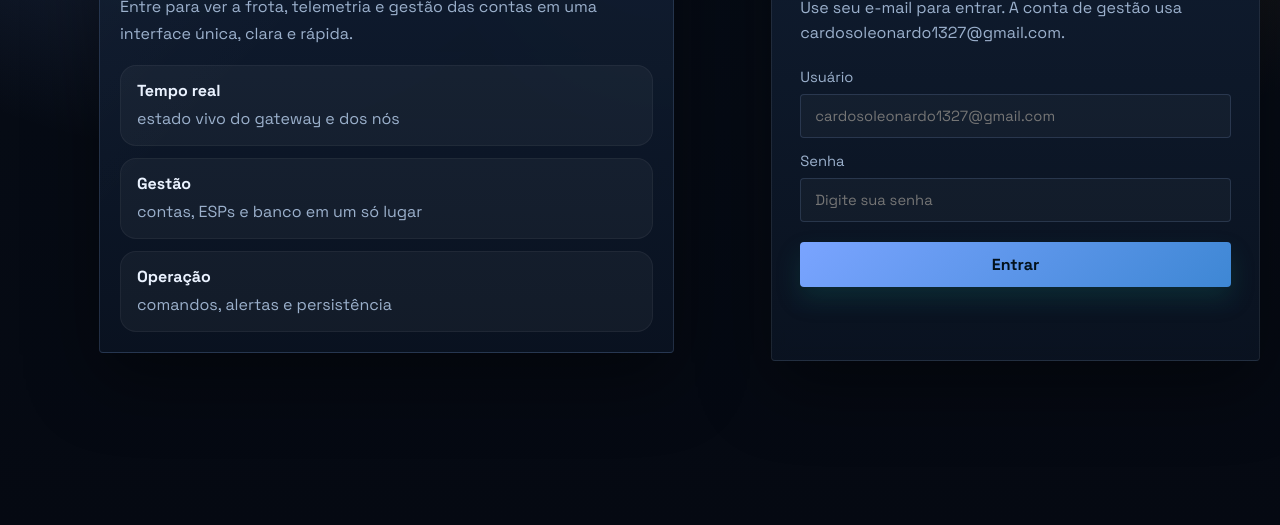
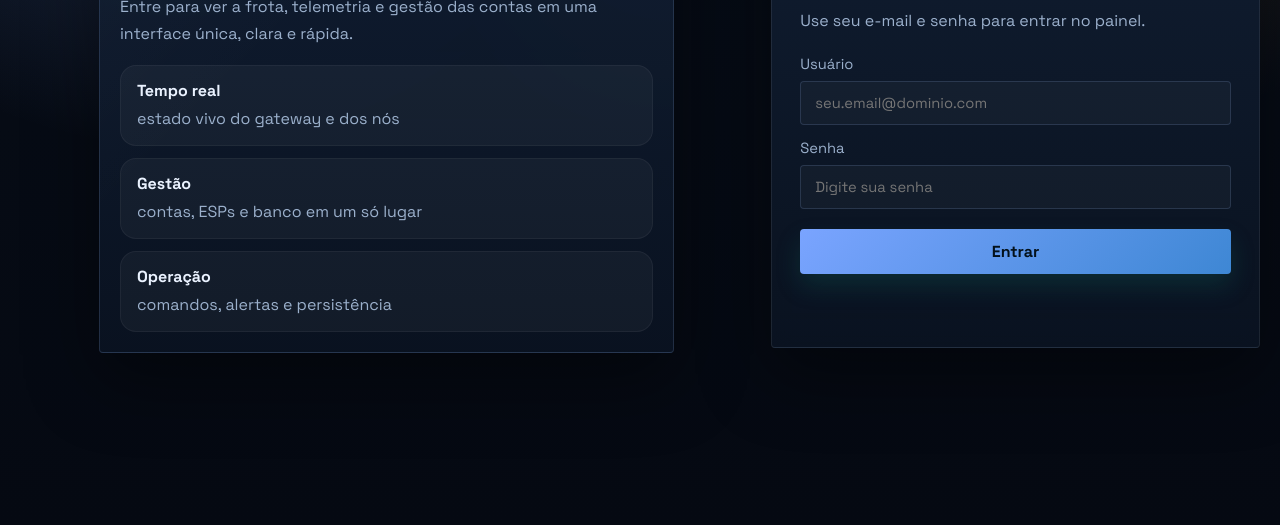
Before and after one commit to Leonardo-781/IOT-NeoFace, a website: page public/login.html in a window 1280 px wide. Shown: the part 275-800 px from the top of the page. Drawn offline with Linux system fonts and the light colour scheme.

Commit message:
fix: remove fixed credentials from login placeholders

```diff
--- a/public/login.html
+++ b/public/login.html
@@ -39,12 +39,12 @@
       <section class="login-card">
         <div class="login-badge">Entrar</div>
         <h2>Autentique para abrir o painel</h2>
-        <p>Use seu e-mail para entrar. A conta de gestão usa cardosoleonardo1327@gmail.com.</p>
+        <p>Use seu e-mail e senha para entrar no painel.</p>
 
         <form id="loginForm" class="login-form">
           <label>
             Usuário
-            <input id="username" name="username" autocomplete="username" placeholder="cardosoleonardo1327@gmail.com" />
+            <input id="username" name="username" autocomplete="username" placeholder="seu.email@dominio.com" />
           </label>
           <label>
             Senha
```
